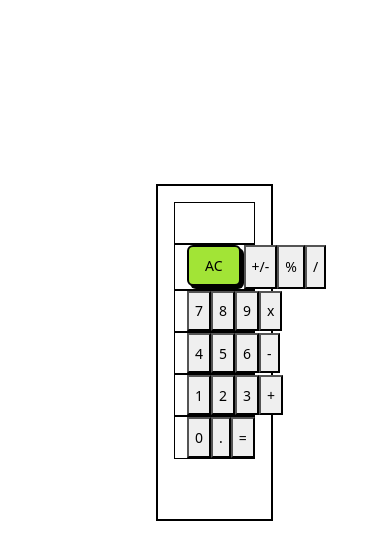
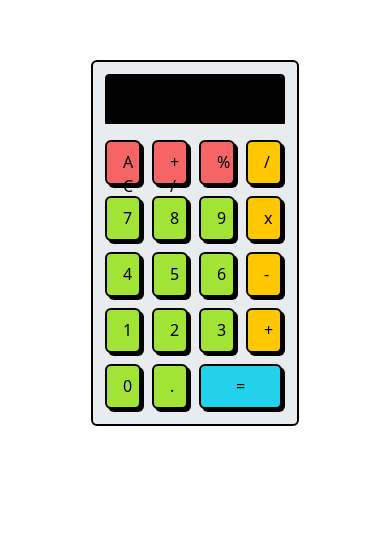
Before and after one commit to micho8cho93/CalculatorWebApp, a website: page index.html in a window 390 px wide. Shown: the part 154-714 px from the top of the page. Drawn offline with Linux system fonts and the light colour scheme.

Commit message:
edits to css for responsive layout

```diff
--- a/index.html
+++ b/index.html
@@ -8,38 +8,38 @@
     <script src="script.js" defer></script>
     <title>Odin's Calculator</title>
 </head>
-<body>
-    <section class="calculator" id="calculator">
-        <div class="screen" id="screen">
+<body >
+    <section class="card calculator bg-light" id="calculator">
+        <div class=" card-header screen bg-dark" id="screen">
         </div>
-        <div class="container" id="container1">
-            <button type="button" class="btn btn-primary">AC</button>
-            <button>+/-</button>
-            <button>%</button>
-            <button>/</button>
+        <div class="card-text" id="container1">
+            <button type="button" class="btn btn-danger">AC</button>
+            <button type="button" class="btn btn-danger">+/-</button>
+            <button type="button" class="btn btn-danger">%</button>
+            <button type="button" class="btn btn-warning">/</button>
         </div>
-        <div class="container" id="container2">
-            <button>7</button>
-            <button>8</button>
-            <button>9</button>
-            <button>x</button>
+        <div class="card-text" id="container2">
+            <button type="button" class="btn btn-primary">7</button>
+            <button type="button" class="btn btn-primary">8</button>
+            <button type="button" class="btn btn-primary">9</button>
+            <button type="button" class="btn btn-warning">x</button>
         </div>
-        <div class="container" id="container3">
-            <button>4</button>
-            <button>5</button>
-            <button>6</button>
-            <button>-</button>
+        <div class="card-text" id="container3">
+            <button type="button" class="btn btn-primary">4</button>
+            <button type="button" class="btn btn-primary">5</button>
+            <button type="button" class="btn btn-primary">6</button>
+            <button type="button" class="btn btn-warning">-</button>
         </div>
-        <div class="container" id="container4">
-            <button>1</button>
-            <button>2</button>
-            <button>3</button>
-            <button>+</button>
+        <div class="card-text" id="container4">
+            <button type="button" class="btn btn-primary">1</button>
+            <button type="button" class="btn btn-primary">2</button>
+            <button type="button" class="btn btn-primary">3</button>
+            <button type="button" class="btn btn-warning">+</button>
         </div>
-        <div class="container" id="container5">
-            <button>0</button>
-            <button>.</button>
-            <button>=</button>
+        <div class="card-text" id="container5">
+            <button type="button" class="btn btn-primary">0</button>
+            <button type="button" class="btn btn-primary">.</button>
+            <button type="button" class="btn btn-info equals">=</button>
         </div>
     </section>
 </body>
--- a/styles.css
+++ b/styles.css
@@ -1,24 +1,86 @@
 body {
-    margin-top: 40vh;
-    margin-left: 40vw;
+    margin-top: 10vh;
+    margin-left: 10vw;
+    display: flex;
+    justify-content: center;
+    align-items: center;
+    margin: 5rem auto;
+    padding: 1rem;
+    box-sizing: border-box;
+    height: 75vh;
 }
 
 .calculator {
-    border: 2px solid black;
-    padding: 1rem;
-    max-width: 30vw;
-    min-height: 40vh;
+    display: flex;
+    justify-content: center;
+    align-items: center;
+    padding: 1.3rem;
+
 }
 
 .screen {
     border: 1px solid black;
-    min-height: 5vh;
+    height: 6vh;
+    width: 100%;
+    margin-bottom: 1rem;
+    text-align: right;
+    padding: 1vw;
+    overflow: hidden;
 }
 
-.container {
-    border: 1px solid black;
+.card-text {
     display: flex;
-    flex-direction: row;
-    justify-content: space-evenly;
-    min-height: 5vh;
+    width: 100%;
+    gap: 0.5rem;
+    margin-bottom: 0.5rem;
 }
+
+.btn {
+    max-width: 2rem !important;
+}
+
+.equals {
+    max-width: 22vw !important;
+    min-width: 3vw !important;
+    width: 100%;
+}
+
+
+/* Media queries */
+
+/* smaller screens */
+@media (max-width: 400px) {
+    .calculator {
+        padding: 0.75rem;
+    }
+
+    .btn {
+        height: 45px;
+        font-size: 1rem;
+    }
+
+    .screen {
+        height: 50px;
+        font-size: 1.2rem;
+    }
+}
+
+/* very small screens */
+@media (max-width: 320px) {
+    body {
+        margin: 0;
+    }
+    .calculator {
+        padding: 0.5rem;
+    }
+
+    .btn {
+        height: 40px;
+        font-size: 0.9rem;
+    }
+
+    .card-text {
+        gap: 0.3rem;
+        margin-bottom: 0.3rem;
+    }
+}
```
